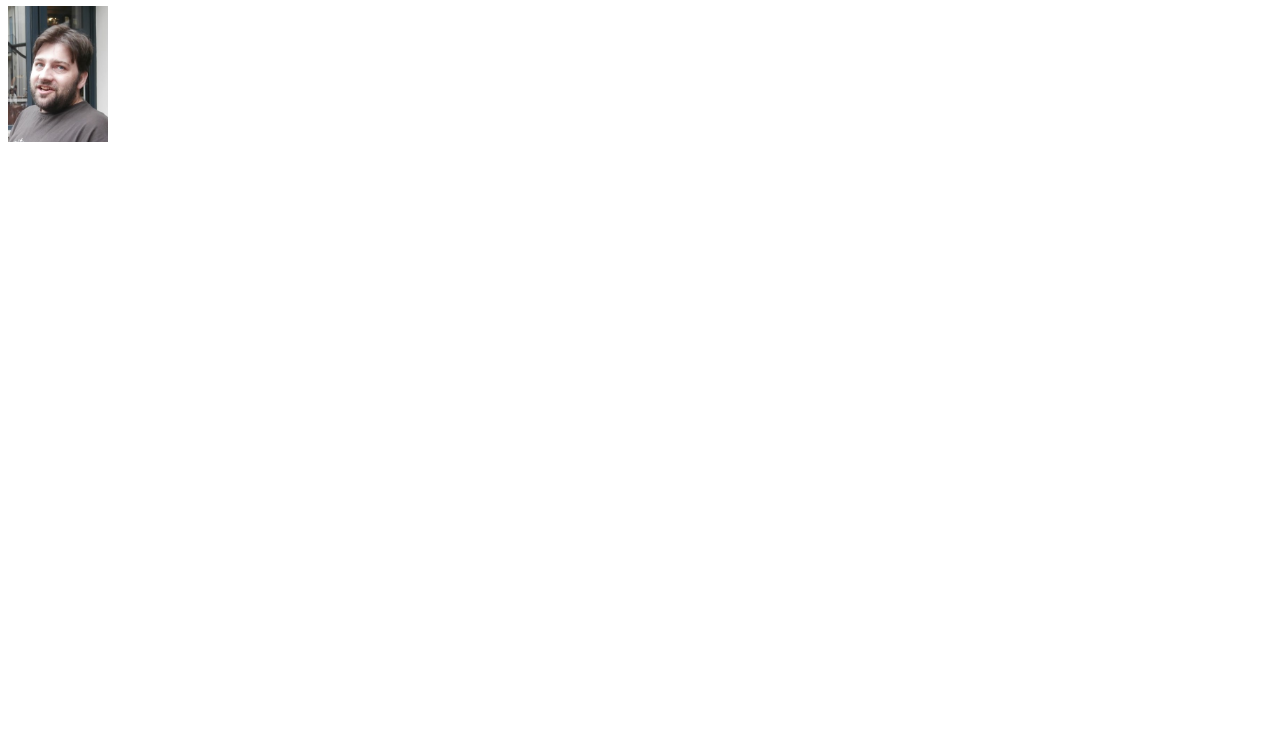
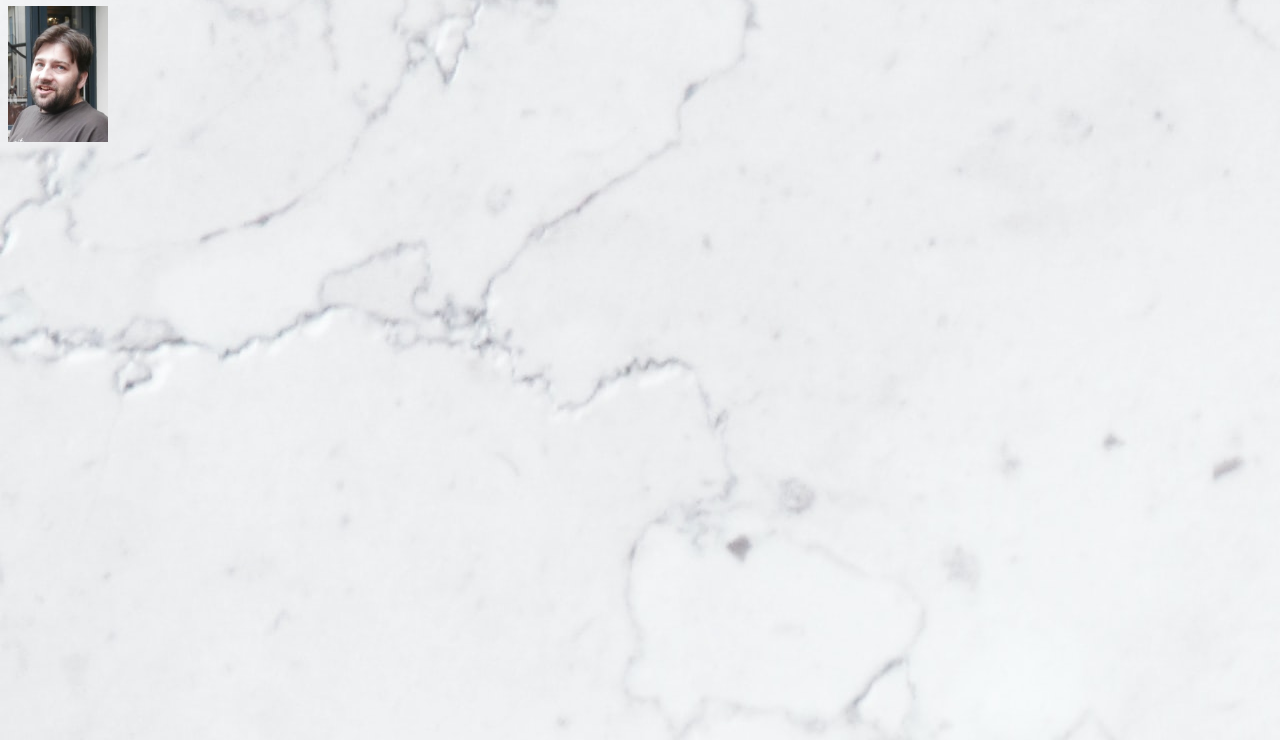
Before and after one commit to Michal1898/Peca1, a plain HTML site: page index.html in a window 1280 px wide. Shown: the part 60-800 px from the top of the page. Drawn offline with Linux system fonts and the light colour scheme.

Commit message:
mramor na pozadi

```diff
--- a/styly.css
+++ b/styly.css
@@ -1,4 +1,8 @@
 /* CSS Document */
+body {
+ background-image: url("images/marble.jpg");
+ background-color: #cccccc;
+}
 h1 {
     color: green ;
     text-align: center ;
```
Also changed, not shown: images/marble.jpg (added).
